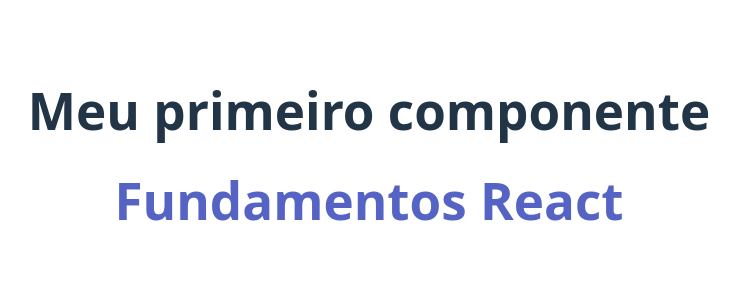
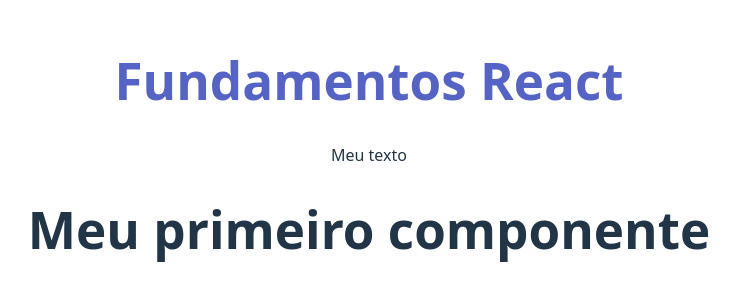
Before and after one commit to DouglasYHWH-Developer/React, a React app in the folder introducao/aula_01/2_FUNDAMENTOS/fundamentos/: page / in a window 1280 px wide. Shown: the part 245-546 px from the top of the page, without its empty margins (271-1010 px from the left). Built offline with nearby package versions, Linux system fonts and the light colour scheme; the HTML template or start-up script is replaced by a standard one.

Commit message:
adição do arquivo .txt sobre comentários e apenas mudamos o componente Firstcomponent de linha

```diff
--- a/introducao/aula_01/2_FUNDAMENTOS/fundamentos/src/App.jsx
+++ b/introducao/aula_01/2_FUNDAMENTOS/fundamentos/src/App.jsx
@@ -6,9 +6,10 @@
 
   return (
     <>
-      <FirstComponent />
       <div>
         <h1 class="App">Fundamentos React</h1>
+        <p className="teste">Meu texto</p>
+        <FirstComponent />
       </div>
 
     </>
```
Also changed, not shown: introducao/aula_01/2_FUNDAMENTOS/fundamentos/Comentarios no compoenente.txt (added).
